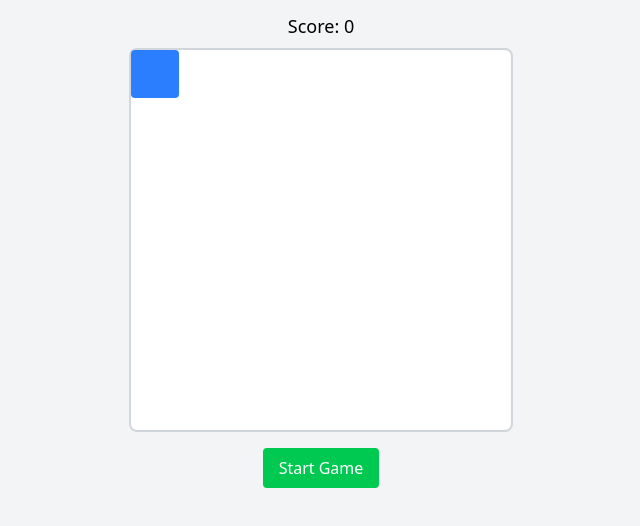
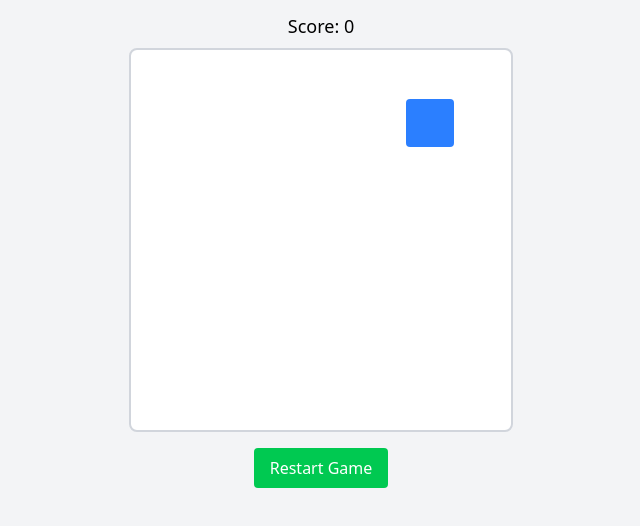
Before and after one commit to bhabinexpert/TAILWIND-CSS, a website: page src/index.html in a window 1280 px wide. Both pictures are taken after a click on the button "Start Game". Shown: the part 176-702 px from the top of the page, without its empty margins (319-959 px from the left). Drawn offline with Linux system fonts and the light colour scheme.

Commit message:
JS logic for normal play more features to add

```diff
--- a/src/index.html
+++ b/src/index.html
@@ -17,6 +17,44 @@
         <button id="startButton" class="mt-4 px-4 py-2 bg-green-500 text-white rounded hover:bg-green-600">Start Game</button>
     </div>
 
+    <script>
+        const target = document.getElementById('target');
+        const scoreDisplay = document.getElementById('score');
+        const gameArea = document.getElementById('gameArea');
+        const startButton = document.getElementById('startButton');
+        let score = 0;
+        let gameActive = false;
 
+        function moveTarget() {
+            if (!gameActive) return;
+            const maxX = gameArea.offsetWidth - target.offsetWidth;
+            const maxY = gameArea.offsetHeight - target.offsetHeight;
+            const newX = Math.random() * maxX;
+            const newY = Math.random() * maxY;
+            target.style.left = `${newX}px`;
+            target.style.top = `${newY}px`;
+        }
+
+        target.addEventListener('click', () => {
+            if (gameActive) {
+                score++;
+                scoreDisplay.textContent = score;
+                moveTarget();
+            }
+        });
+
+        startButton.addEventListener('click', () => {
+            gameActive = true;
+            score = 0;
+            scoreDisplay.textContent = score;
+            moveTarget();
+            startButton.textContent = 'Restart Game';
+        });
+
+        // Move target every 1 second when game is active
+        setInterval(() => {
+            if (gameActive) moveTarget();
+        }, 1000);
+    </script>
 </body>
 </html>
```
